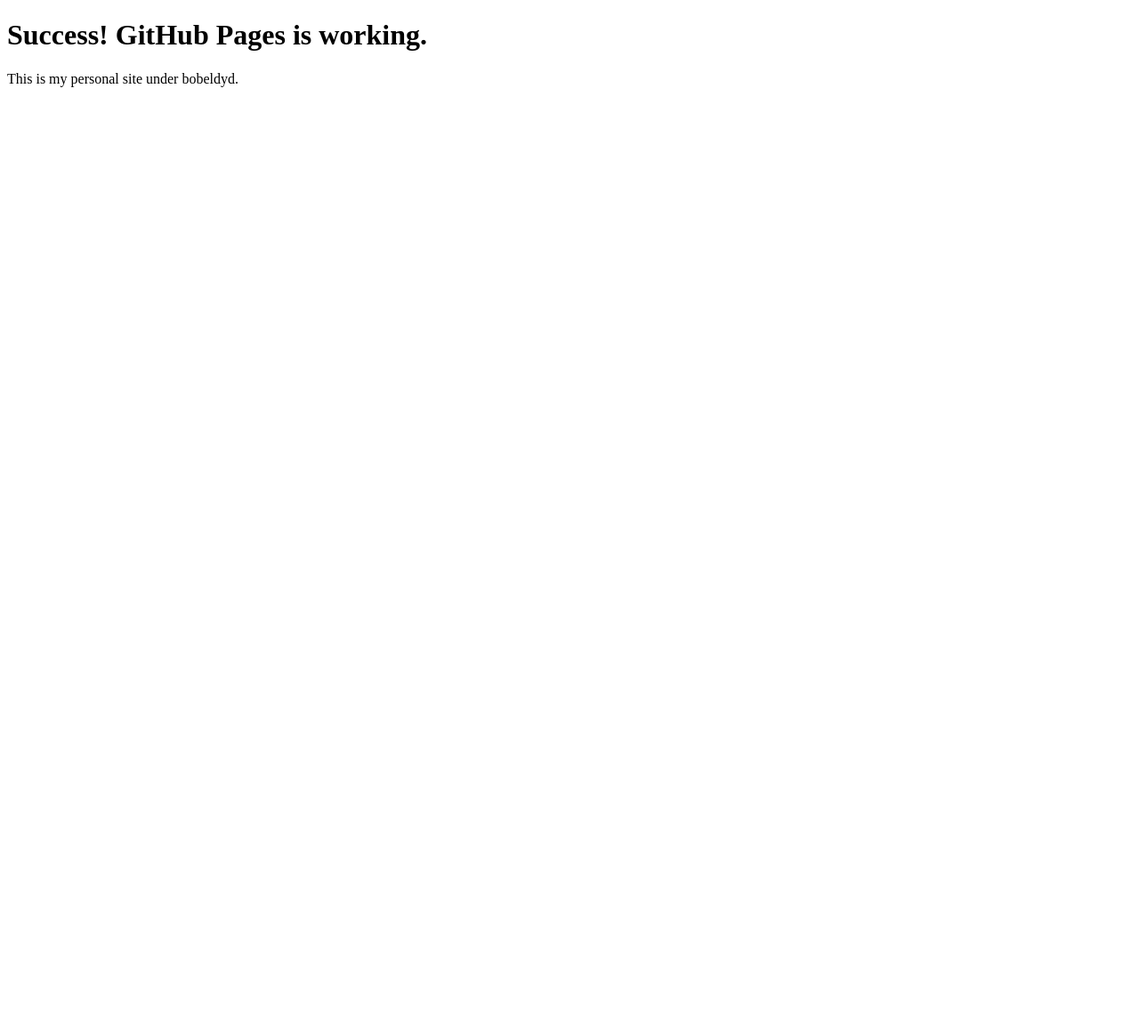
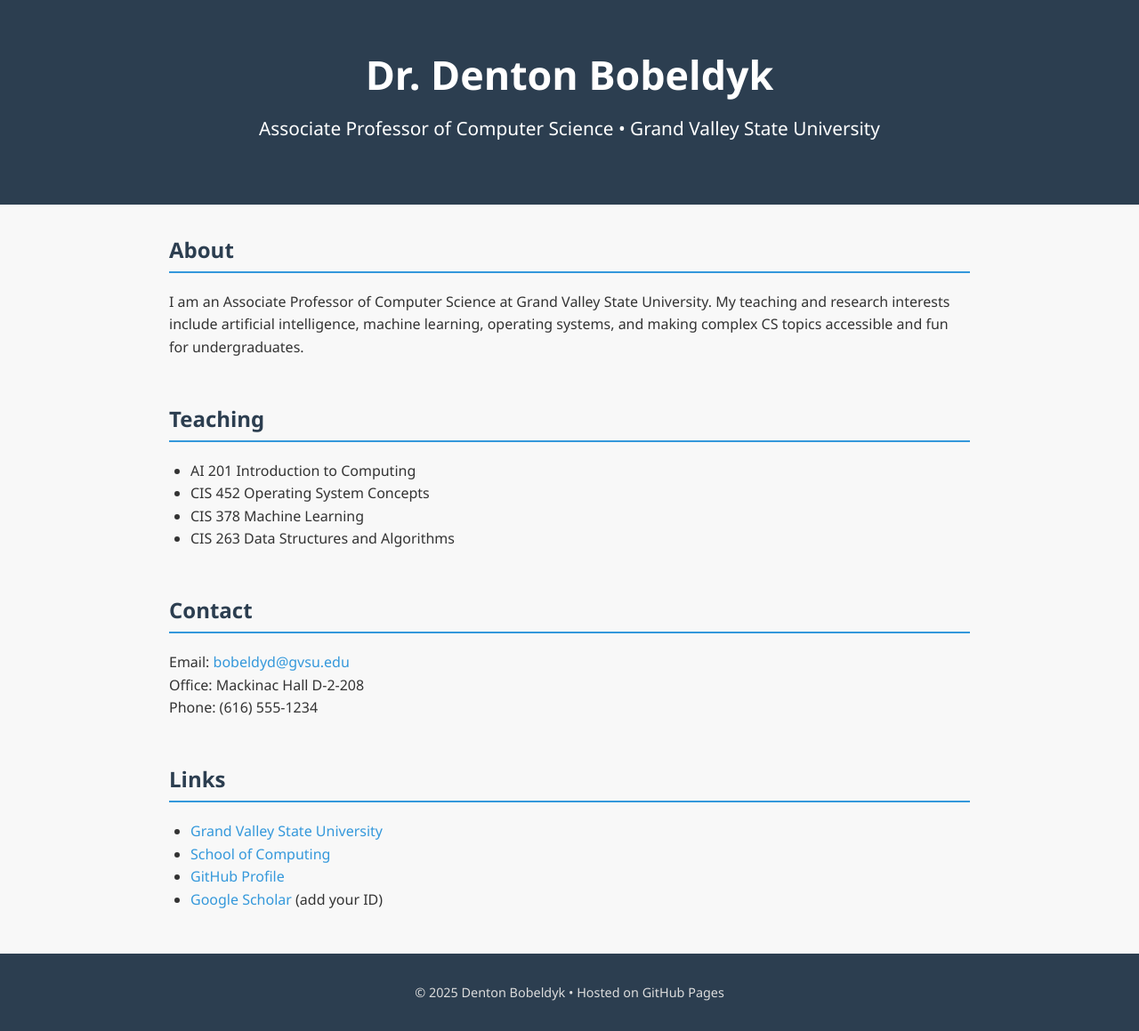
Before and after one commit to bobeldyd/bobeldyd.github.io, a plain HTML site: page index.html in a window 1280 px wide. Shown: the whole page at 89% size. Before the commit the page ends 800 px from the top, so only its background shows below. Drawn offline with Linux system fonts and the light colour scheme.

Commit message:
Update index.html

```diff
--- a/index.html
+++ b/index.html
@@ -1,12 +1,92 @@
 <!DOCTYPE html>
 <html lang="en">
 <head>
-    <meta charset="UTF-8">
-    <title>Dr. Denton Bobeldyk Home Page</title>
+  <meta charset="UTF-8" />
+  <meta name="viewport" content="width=device-width, initial-scale=1.0"/>
+  <title>Dr. Denton Bobeldyk</title>
+  <style>
+    body {
+      font-family: "Segoe UI", Arial, sans-serif;
+      margin: 0;
+      padding: 0;
+      background: #f8f8f8;
+      color: #333;
+      line-height: 1.6;
+    }
+    header {
+      background: #2c3e50;
+      color: white;
+      padding: 3rem 1rem;
+      text-align: center;
+    }
+    header h1 { margin: 0; font-size: 2.8rem; }
+    header p { font-size: 1.3rem; margin-top: 0.5rem; }
+    main { max-width: 900px; margin: 2rem auto; padding: 0 1rem; }
+    section { margin-bottom: 3rem; }
+    h2 { color: #2c3e50; border-bottom: 2px solid #3498db; padding-bottom: 0.3rem; }
+    ul { padding-left: 1.5rem; }
+    a { color: #3498db; text-decoration: none; }
+    a:hover { text-decoration: underline; }
+    footer {
+      text-align: center;
+      padding: 2rem;
+      background: #2c3e50;
+      color: #ddd;
+      font-size: 0.9rem;
+    }
+  </style>
 </head>
 <body>
-    <h1>Success! GitHub Pages is working.</h1>
-    <p>This is my personal site under bobeldyd.</p>
-    <!-- Add more content here -->
+
+<header>
+  <h1>Dr. Denton Bobeldyk</h1>
+  <p>Associate Professor of Computer Science • Grand Valley State University</p>
+</header>
+
+<main>
+  <section>
+    <h2>About</h2>
+    <p>
+      I am an Associate Professor of Computer Science at Grand Valley State University.
+      My teaching and research interests include artificial intelligence, machine learning,
+      operating systems, and making complex CS topics accessible
+      and fun for undergraduates.
+    </p>
+  </section>
+
+  <section>
+    <h2>Teaching</h2>
+    <ul>
+      <li>AI 201 Introduction to Computing</li>
+      <li>CIS 452 Operating System Concepts</li>
+      <li>CIS 378 Machine Learning</li>
+      <li>CIS 263 Data Structures and Algorithms</li>
+    </ul>
+  </section>
+
+  <section>
+    <h2>Contact</h2>
+    <p>
+      Email: <a href="mailto:bobeldyd@gvsu.edu">bobeldyd@gvsu.edu</a><br>
+      Office: Mackinac Hall D-2-208<br>
+      Phone: (616) 555-1234
+    </p>
+  </section>
+
+  <section>
+    <h2>Links</h2>
+    <ul>
+      <li><a href="https://gvsu.edu" target="_blank">Grand Valley State University</a></li>
+      <li><a href="https://www.gvsu.edu/computing" target="_blank">School of Computing</a></li>
+      <li><a href="https://github.com/bobeldyd" target="_blank">GitHub Profile</a></li>
+      <li><a href="https://scholar.google.com/citations?user=dbobeldyk" target="_blank">Google Scholar</a> (add your ID)</li>
+    </ul>
+  </section>
+</main>
+
+<footer>
+  © 2025 Denton Bobeldyk • Hosted on GitHub Pages
+</footer>
+
 </body>
 </html>
```
